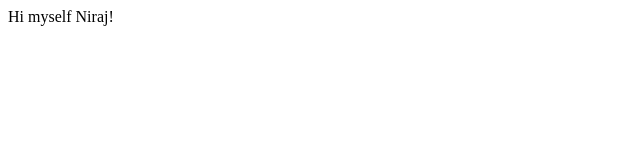
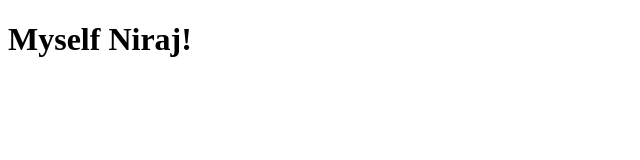
Before and after one commit to itscyborg/demo, a plain HTML site: page index.html in a window 1280 px wide. Shown: the whole page, without its empty margins (0-640 px from the left). Drawn offline with Linux system fonts and the light colour scheme.

Commit message:
Update index.html

```diff
--- a/index.html
+++ b/index.html
@@ -7,6 +7,6 @@
     <title>Demo</title>
 </head>
 <body>
-    Hi myself Niraj!
+    <h1>Myself Niraj!</h1>
 </body>
 </html>
```
